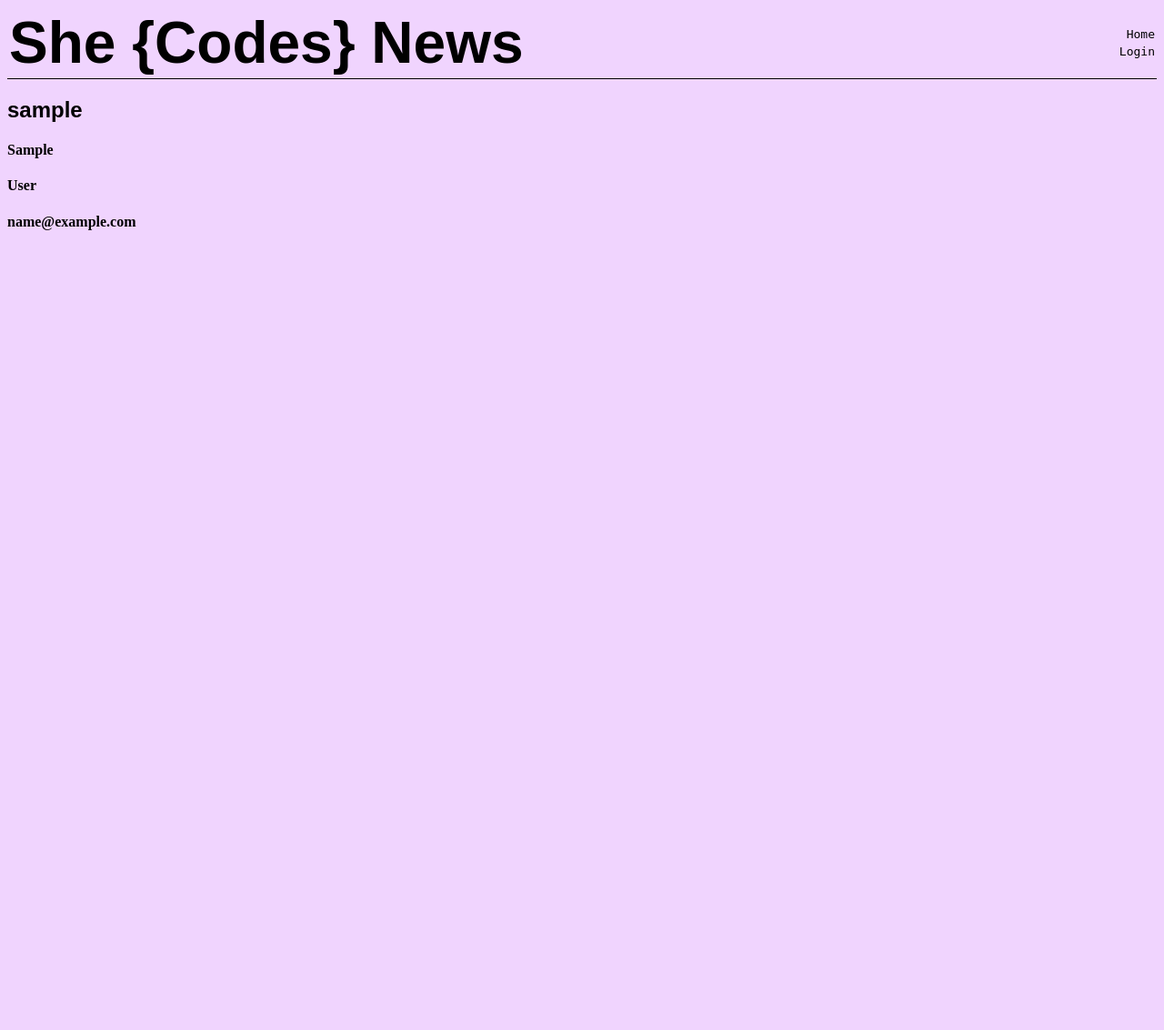
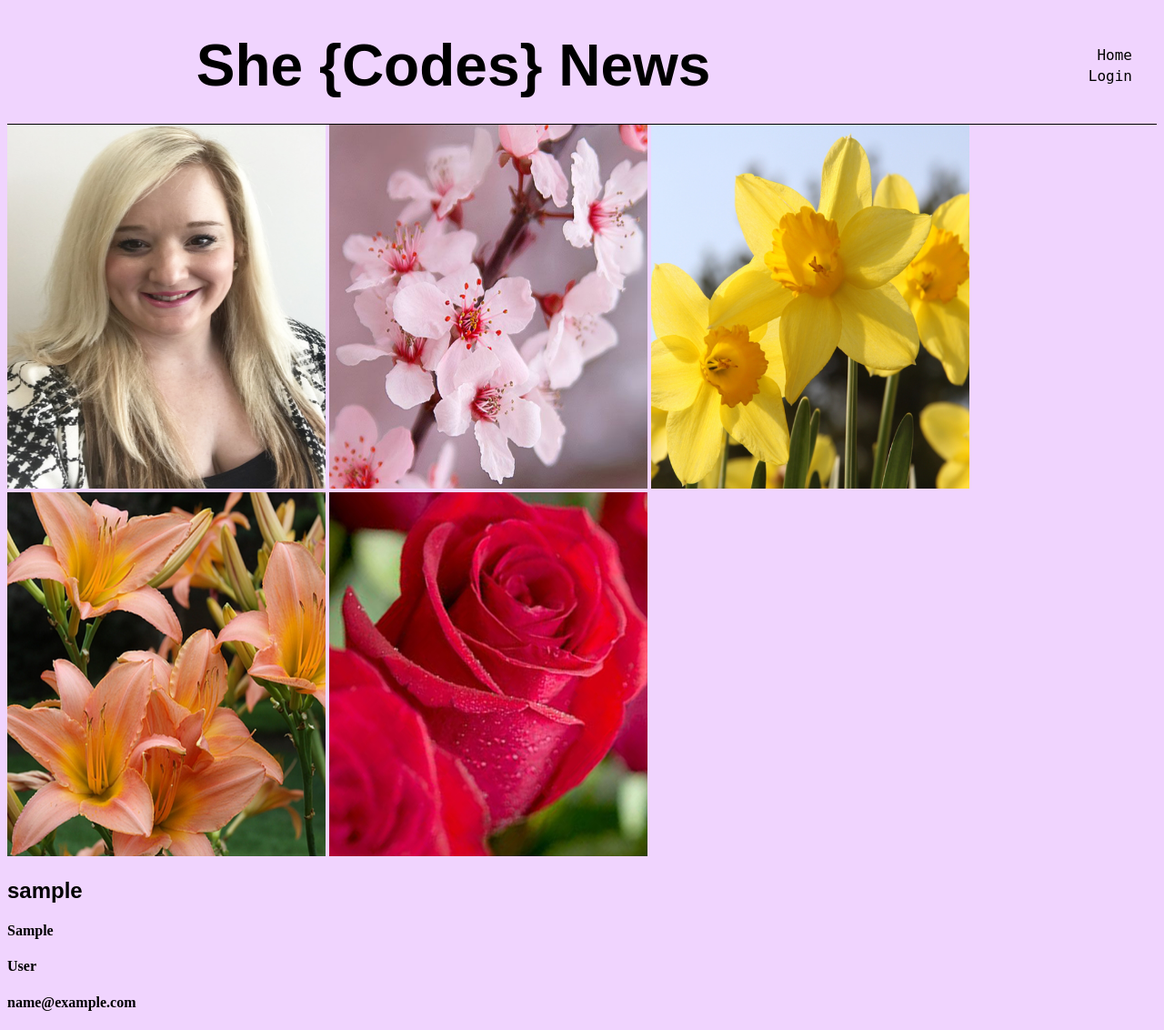
Before and after one commit to TeagenMcEwan/MyNewspaper-Django, a Django app: page /users/1/ in a window 1280 px wide. Shown: the whole page at 91% size. Before the commit the page ends 253 px from the top, so only its background shows below. Run offline with Django 3.2, Linux system fonts and the light colour scheme; tables that the repository leaves empty hold one stand-in row (values such as "Sample post"); parts of the project's set-up code (start-up, migrations or seed data) failed here and were passed over; some web fonts are replaced.

Commit message:
Formatted Latests News Page, User Account and Author Views

```diff
--- a/she_codes_news/news/urls.py
+++ b/she_codes_news/news/urls.py
@@ -9,4 +9,5 @@ urlpatterns = [
     path('add-story/', views.AddStoryView.as_view(), name='newsStory'),
     path('<int:pk>/delete-story/', views.DeleteStoryView.as_view(), name='deleteStory'),
     path('<int:pk>/update-story/', views.UpdateStoryView.as_view(), name='updateStory'),
+    path('<int:pk>/author/', views.AuthorView.as_view(), name='author'),
 ]
--- a/she_codes_news/static/styles.css
+++ b/she_codes_news/static/styles.css
@@ -12,7 +12,10 @@ header {
 }
 
 img {
-    filter: grayscale(100%);
+    filter: color(100%);
+    height: 400px;
+    width: 350px;
+    justify-content: center;
 }
 
 h1 {
@@ -20,6 +23,7 @@ h1 {
     text-decoration: none;
     font-size: 4rem;
     margin: 0;
+    text-align: center;
 }
 
 h2 {
@@ -33,7 +37,9 @@ h3 {
 
 #header-text {
     flex-basis: 80%;
-    display: flex;
+    display: inline-flex;
+    justify-content: center;
+    padding: 25px;
 }
 
 nav {
@@ -41,6 +47,8 @@ nav {
     display: flex;
     flex-direction: column;
     align-items: flex-end;
+    padding: 25px;
+    font-size: 16px;
 }
 
 a {
@@ -54,27 +62,27 @@ a, p {
 }
 
 form {
-    margin: 30px auto;
-    width: 90%;
+    margin: 50px auto;
+    width: 100%;
 }
 
-.form-item {
+/* .form-item {
     display: flex;
     justify-content: center;
     align-items: center;
     padding: 5px;
-}
-
+} */
+/*
 .form-item label {
     flex-basis: 150px;
     font-size: 22px;
-}
+} */
 
-.form-item input,
+/* .form-item input,
 .form-item textarea {
     flex-basis: 50%;
     border: 2.5px solid #40D2F7;
-}
+} */
 
 /* .form-item input:hover,
 .form-item textarea:hover {
@@ -96,6 +104,15 @@ form {
     color: #F75990;
 } */
 
+/* .form-item button {
+    width: 100px;
+} */
+/*
+.form-item input,
+.form-item textarea,
 .form-item button {
-    width: 100px;
-}
+    border: 2.5px solid #40D2F7;
+    background-color: #f7ec72;
+    padding: 5px;
+    font-size: 18px;
+} */
--- a/she_codes_news/users/static/user/styles.css
+++ b/she_codes_news/users/static/user/styles.css
@@ -1,15 +1,11 @@
 /* # This will style my login pages */
 
-div.userprofile {
-background-color: ;
-}
-
-form {
+/* form {
     margin: 30px auto;
     width: 90%;
-}
+} */
 
-.form-item {
+/* .form-item {
     display: flex;
     justify-content: center;
     align-items: center;
@@ -46,12 +42,3 @@ form {
     background-color: #f7ec72;
     color: #F75990;
 }
-
-.form-item button {
-    width: 100px;
-}
-
-.form-delete button {
-    width: 100px;
-}
-)
--- a/she_codes_news/users/templates/users/userprofile.html
+++ b/she_codes_news/users/templates/users/userprofile.html
@@ -7,11 +7,27 @@
 
 {% block content %}
 <div id="story-wrapper">
+    <img src="{% static '/user/images/TeagenM.jpg' %}">
+    <img src="{% static '/user/images/Cherry_Blossom.jpg' %}">
+    <img src="{% static '/user/images/Delila_Daffodill.jpg' %}">
+    <img src="{% static '/user/images/Peach_Lilies.jpg' %}">
+    <img src="{% static '/user/images/Rose_Petals.jpg' %}">
     <h2>{{ users.username }}</h2>
     <h4>{{ users.first_name }}</h4>
     <h4>{{ users.last_name }}</h4>
     <h4>{{ users.email }}</h4>
-    <!-- insert image -->
+    </div>
 </div>
 
 {% endblock %}
+
+<!-- <div id="story-wrapper">
+    <h2>{{ story.title }}</h2>
+    <h4>{{ story.author }}</h4>
+    <div id="story-content">
+        <img src="{% static '/news/images/placeholder-5.jpg' %}">
+        {{ story.content|linebreaks }}
+        <a href="{% url 'news:deleteStory' story.id %}">Delete Story</a>
+        <a href="{% url 'news:updateStory' story.id %}">Update Story</a>
+    </div>
+</div> -->
```
Also changed, not shown: she_codes_news/news/forms.py (+1 -7 lines), she_codes_news/news/static/news/styles.css (+8 -2 lines), she_codes_news/news/templates/news/index.html (+13 -1 lines), she_codes_news/news/views.py (+9 -1 lines), she_codes_news/news/models.py (line endings or trailing spaces), she_codes_news/users/models.py (line endings or trailing spaces), she_codes_news/users/static/user/images/Cherry_Blossom.jpg (added), she_codes_news/users/static/user/images/Delila_Daffodill.jpg (added), she_codes_news/users/static/user/images/Peach_Lilies.jpg (added), she_codes_news/users/static/user/images/Rose_Petals.jpg (added), she_codes_news/users/static/user/images/TeagenM.jpg (added), she_codes_news/users/views.py (line endings or trailing spaces).
